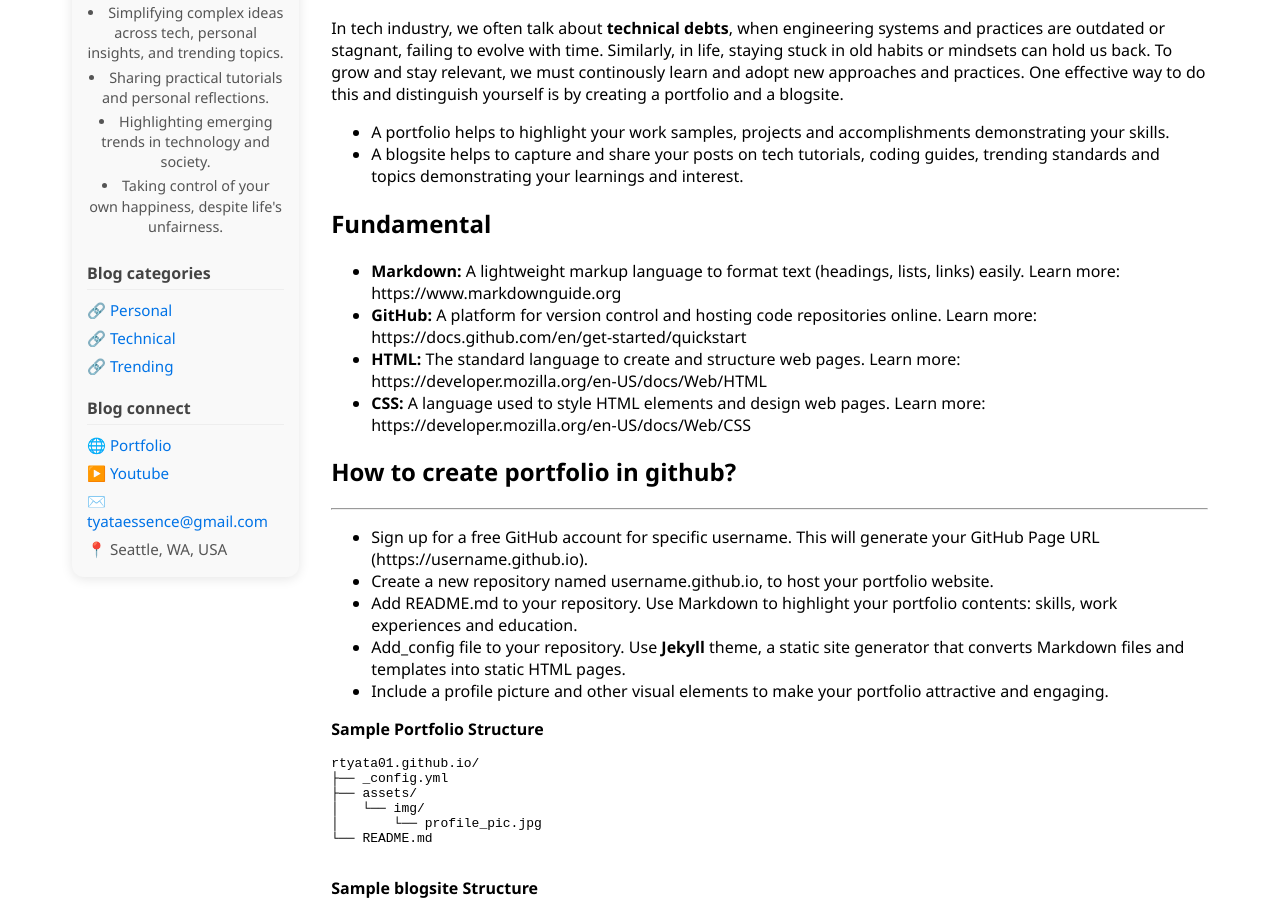
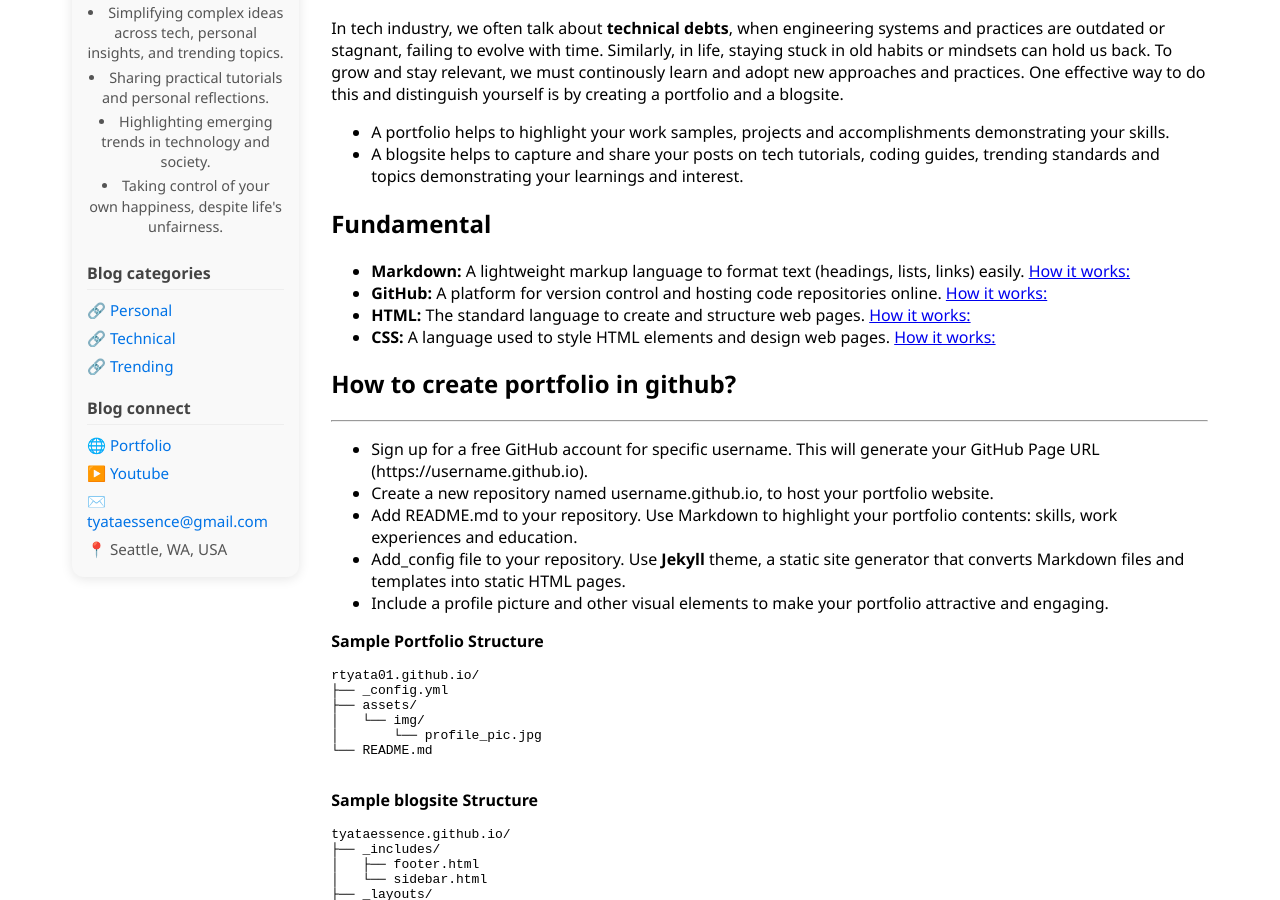
Before and after one commit to tyataessence/tyataessence.github.io, a Jekyll site: the page built from _posts/technical/2025-09-21-create-portfolio-blogsite.md, in a window 1280 px wide and 900 px high, scrolled down 457 px. Built offline with Jekyll 4.4.1, drawn with Linux system fonts in a browser that asks for light colours.

Commit message:
fixing typos

```diff
--- a/_posts/technical/2025-09-21-create-portfolio-blogsite.md
+++ b/_posts/technical/2025-09-21-create-portfolio-blogsite.md
@@ -16,10 +16,10 @@ In tech industry, we often talk about **technical debts**, when engineering syst
 
 ## Fundamental
 
-- **Markdown:** A lightweight markup language to format text (headings, lists, links) easily. Learn more: https://www.markdownguide.org
-- **GitHub:** A platform for version control and hosting code repositories online. Learn more: https://docs.github.com/en/get-started/quickstart
-- **HTML:** The standard language to create and structure web pages. Learn more: https://developer.mozilla.org/en-US/docs/Web/HTML
-- **CSS:** A language used to style HTML elements and design web pages. Learn more: https://developer.mozilla.org/en-US/docs/Web/CSS
+- **Markdown:** A lightweight markup language to format text (headings, lists, links) easily. [How it works:](https://www.markdownguide.org)
+- **GitHub:** A platform for version control and hosting code repositories online. [How it works:](https://docs.github.com/en/get-started/quickstart)
+- **HTML:** The standard language to create and structure web pages. [How it works:](https://developer.mozilla.org/en-US/docs/Web/HTML)
+- **CSS:** A language used to style HTML elements and design web pages. [How it works:](https://developer.mozilla.org/en-US/docs/Web/CSS)
 
 ## How to create portfolio in github?
 
```
Also changed, not shown: _posts/personal/2025-09-23-key-insights-khusi.md (+1 -1 lines), _posts/trending/2025-09-21-artificial-intelligence.md (+1 -1 lines).
